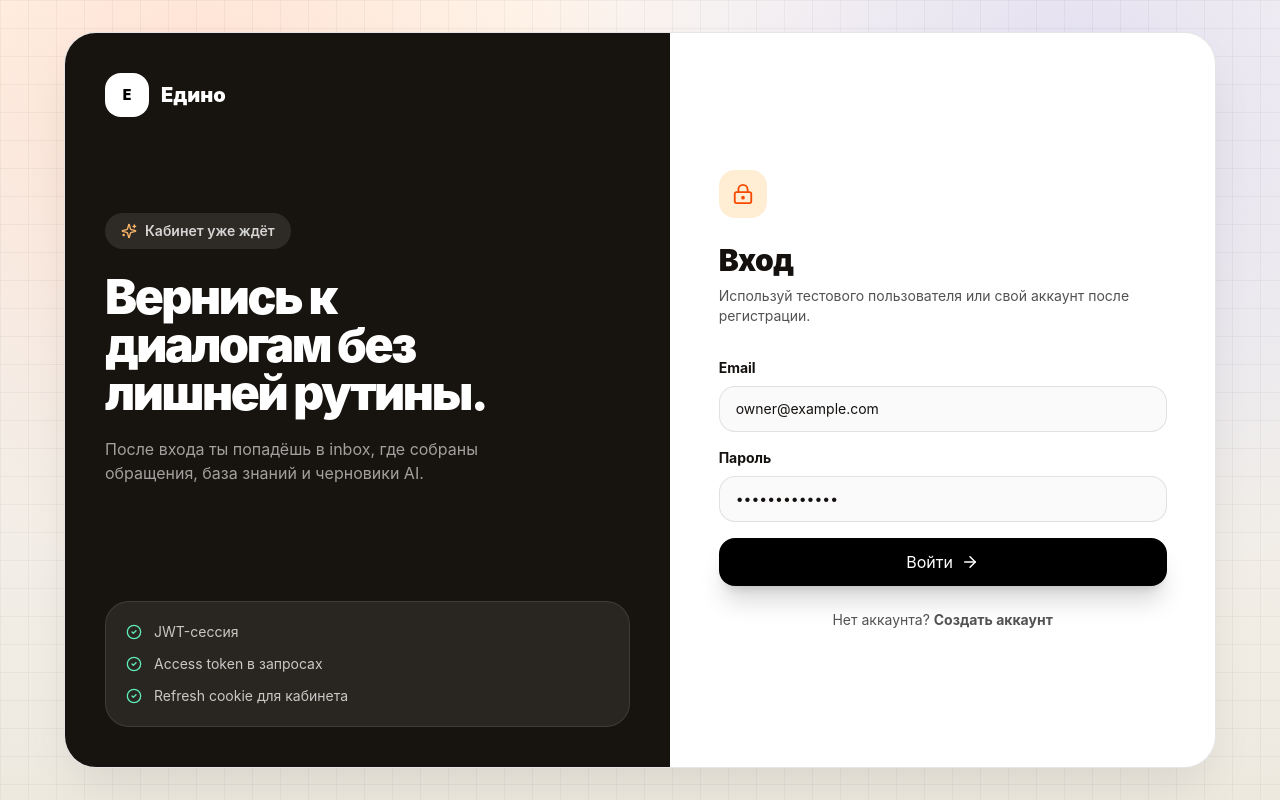
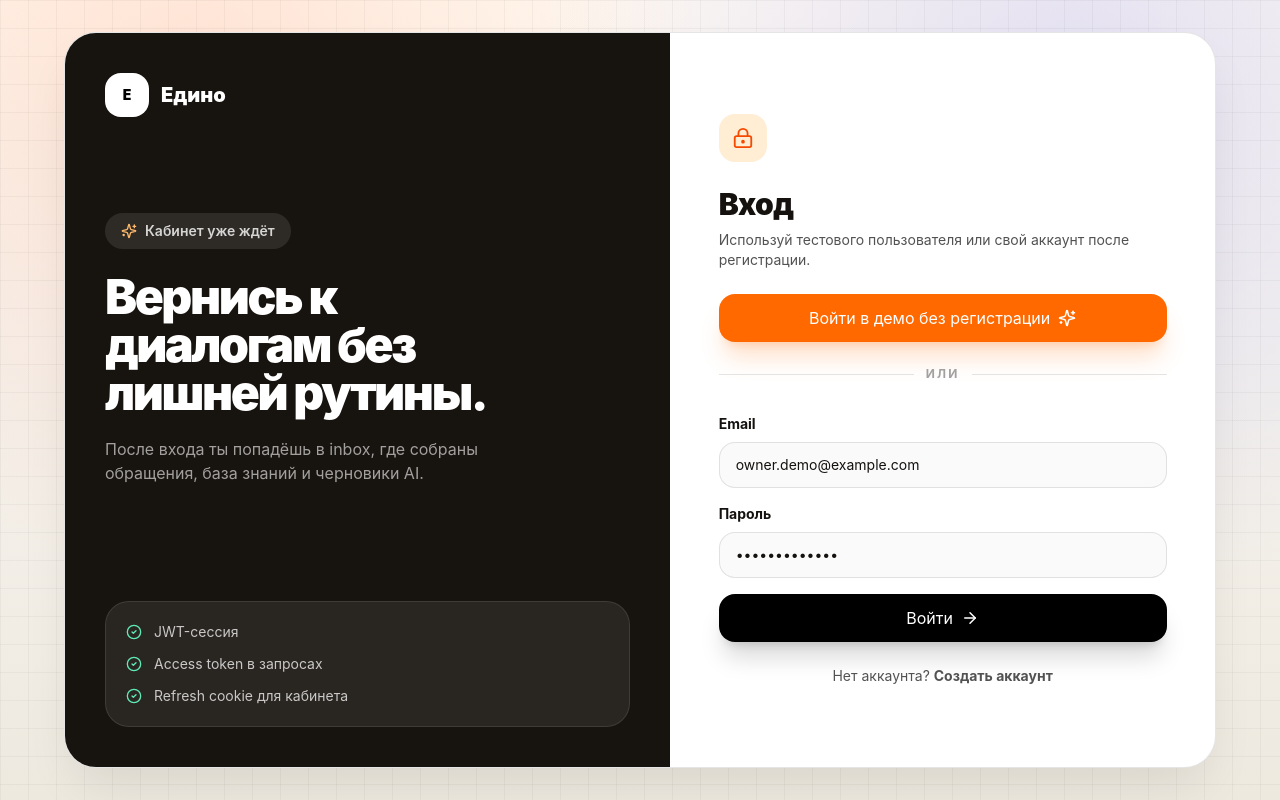
Before and after one commit to Project-AI-manager/Frontend, a Next.js app: page /login in a window 1280 px wide. Built offline with nearby package versions, Linux system fonts and the light colour scheme; no server answers.

Commit message:
Add one-click demo login

```diff
--- a/app/login/page.tsx
+++ b/app/login/page.tsx
@@ -10,21 +10,25 @@ import { getApiErrorMessage } from "@/lib/api/errors";
 import { setAuthTokens } from "@/lib/api/token";
 
 const authApi = getAuth();
+const DEMO_EMAIL = "owner.demo@example.com";
+const DEMO_PASSWORD = "demo-password";
 
 export default function LoginPage() {
   const router = useRouter();
-  const [email, setEmail] = useState("owner@example.com");
-  const [password, setPassword] = useState("demo-password");
+  const [email, setEmail] = useState(DEMO_EMAIL);
+  const [password, setPassword] = useState(DEMO_PASSWORD);
   const [error, setError] = useState("");
   const [isSubmitting, setIsSubmitting] = useState(false);
 
-  async function handleSubmit(event: FormEvent<HTMLFormElement>) {
-    event.preventDefault();
+  async function signIn(nextEmail: string, nextPassword: string) {
     setError("");
     setIsSubmitting(true);
 
     try {
-      const tokens = await authApi.loginApiV1AuthLoginPost({ email, password });
+      const tokens = await authApi.loginApiV1AuthLoginPost({
+        email: nextEmail,
+        password: nextPassword,
+      });
       setAuthTokens({
         accessToken: tokens.access_token,
         refreshToken: tokens.refresh_token,
@@ -35,6 +39,17 @@ export default function LoginPage() {
     } finally {
       setIsSubmitting(false);
     }
+  }
+
+  async function handleSubmit(event: FormEvent<HTMLFormElement>) {
+    event.preventDefault();
+    await signIn(email, password);
+  }
+
+  async function handleDemoLogin() {
+    setEmail(DEMO_EMAIL);
+    setPassword(DEMO_PASSWORD);
+    await signIn(DEMO_EMAIL, DEMO_PASSWORD);
   }
 
   return (
@@ -87,6 +102,22 @@ export default function LoginPage() {
             <p className="mt-2 text-sm text-neutral-600">
               Используй тестового пользователя или свой аккаунт после регистрации.
             </p>
+
+            <button
+              disabled={isSubmitting}
+              onClick={handleDemoLogin}
+              className="mt-6 inline-flex w-full items-center justify-center gap-2 rounded-2xl bg-orange-500 px-5 py-3 font-bold text-white shadow-xl shadow-orange-500/20 transition hover:-translate-y-0.5 hover:bg-orange-600 disabled:cursor-not-allowed disabled:opacity-60"
+              type="button"
+            >
+              {isSubmitting ? "Открываем демо..." : "Войти в демо без регистрации"}
+              <Sparkles size={18} />
+            </button>
+
+            <div className="mt-6 flex items-center gap-3 text-xs font-bold uppercase tracking-[0.18em] text-neutral-400">
+              <span className="h-px flex-1 bg-black/10" />
+              или
+              <span className="h-px flex-1 bg-black/10" />
+            </div>
 
             <form onSubmit={handleSubmit} className="mt-8 space-y-4">
               <label className="block text-sm">
```
Also changed, not shown: 1 other file (tests, documents, lock files or other folders).
